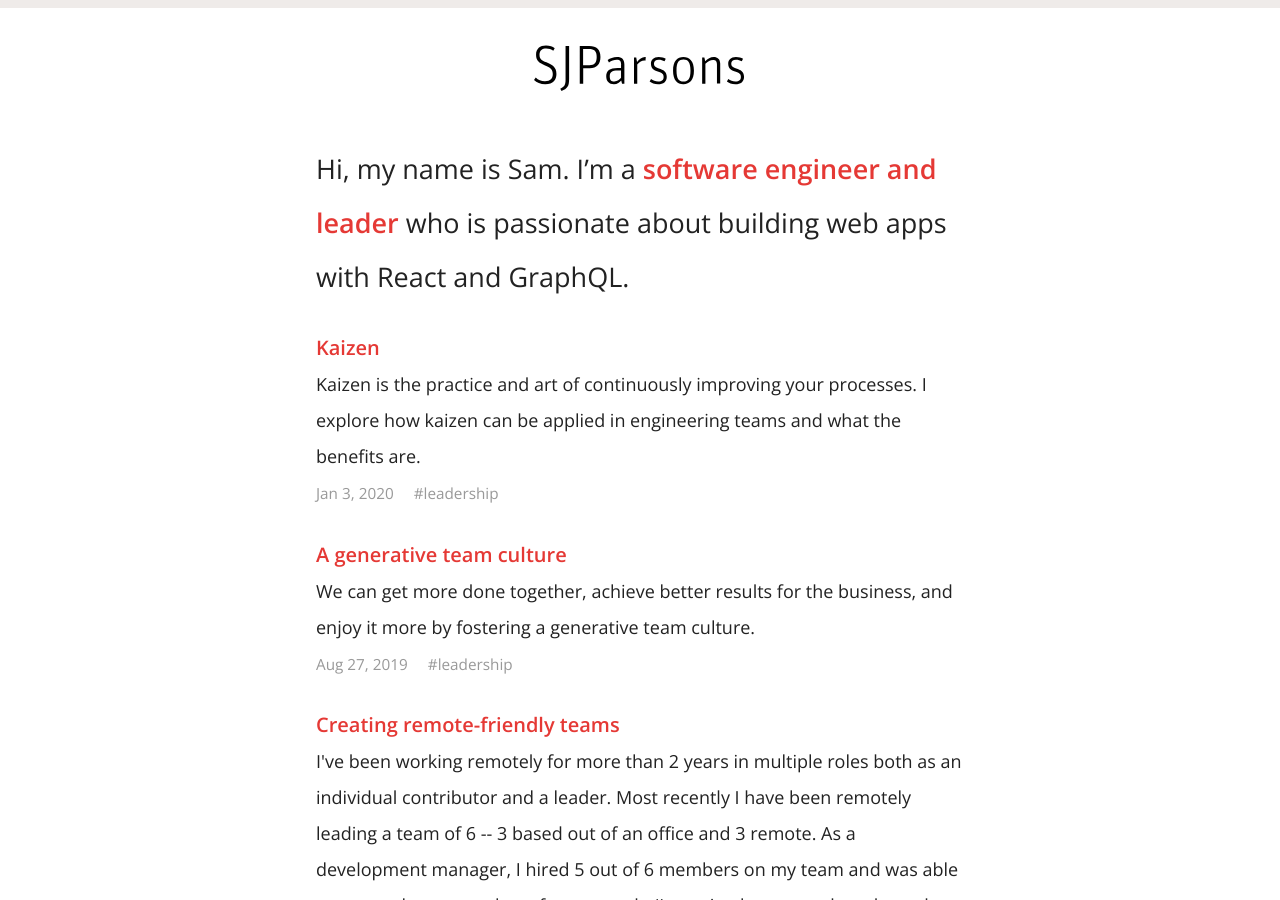
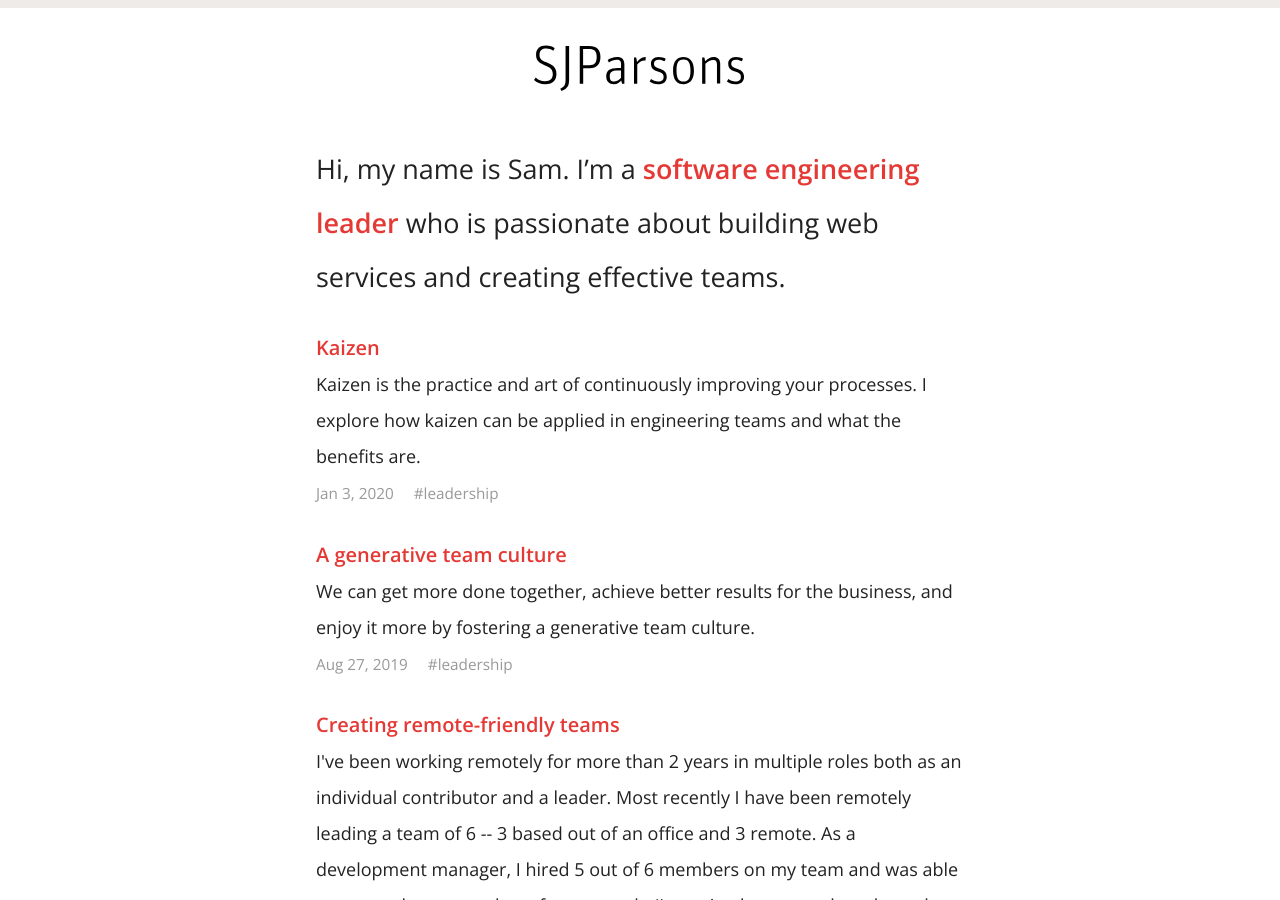
Before and after one commit to sjparsons/sjparsons.com, a Jekyll site: the page built from index.html, in a window 1280 px wide and 900 px high. Built offline with Jekyll 4.4.1, drawn with Linux system fonts in a browser that asks for light colours; comment, search, counter and statistics services are not loaded.

Commit message:
Update blurbs

```diff
--- a/_config.yml
+++ b/_config.yml
@@ -1,19 +1,17 @@
 # Site settings
 title: Sam Parsons
-tagline: software engineer and leader
+tagline: software engineering leader
 email: sjparsons@gmail.com
-description: "I'm a software engineer and leader who is passionate about building web apps with React and GraphQL"
+description: "I'm a software engineering leader who is passionate about building web services and creating effective teams."
 baseurl: ""
-url: "http://sjparsons.com" # the base hostname & protocol for your site
+url: "http://sjparsons.com"
 twitter: sjparsons
 
 permalink: "/:year/:month/:day/:title"
 
-# Build settings
 markdown: kramdown
 
 exclude:
-  - deploy.sh
   - README.md
   - css/bower_components
   - css/sjparsons.scss
--- a/_includes/footer.html
+++ b/_includes/footer.html
@@ -4,12 +4,10 @@
 <footer>
   <div class="wrapper">
 
-    <p class="footer__cta"><a href="/about/" class="button">About</a>  <a href="/work/" class="button">Work</a></p>
+    <p class="footer__cta"><a href="/about/" class="button">About</a></p>
 
     <p class="footer__social">
-    <a href="http://twitter.com/sjparsons"><span class="genericon genericon-twitter"></span></a>
     <a href="http://github.com/sjparsons"><span class="genericon genericon-github"></span></a>
-    <a href="https://www.linkedin.com/in/sjparsons"><span class="genericon genericon-linkedin"></span></a></p>
 
     <p><a href="{{ "/colophon/" | prepend: site.baseurl }}">Colophon</a> | <a href="{{ "/feed.xml" | prepend: site.baseurl }}">RSS</a> | &copy; Copyright 2015-{{ 'now' | date: "%Y" }} Sam Parsons. All rights reserved.</p>
 
--- a/index.html
+++ b/index.html
@@ -4,21 +4,20 @@ logo: large
 ---
 
 <div class="wrapper">
-
-
   <div class="profile">
-
-        <div class="profile__blurb">Hi, my name is Sam. I’m a
-          <a href="{{site.baseurl}}/about/">software engineer and leader</a> who is passionate about building web apps with React and GraphQL.</div>
-
-
-    </div><!-- .profile //-->
+    <div class="profile__blurb">
+      Hi, my name is Sam. I’m a
+      <a href="{{site.baseurl}}/about/">software engineering leader</a> who is
+      passionate about building web services and creating effective teams.
+    </div>
+  </div>
+  <!-- .profile //-->
 
   {% for post in site.posts %}
 
   <article class="post-fragment">
     <h4 class="post-fragment__title">
-                <a  href="{{ post.url | prepend: site.baseurl }}">{{ post.title }}</a>
+      <a href="{{ post.url | prepend: site.baseurl }}">{{ post.title }}</a>
     </h4>
 
     <div class="post-fragment__description">{{ post.excerpt }}</div>
@@ -36,6 +35,5 @@ logo: large
   </article>
 
   {% endfor %}
-
-
-</div><!-- .container //-->
+</div>
+<!-- .container //-->
```
Also changed, not shown: about.md (+2 -7 lines), work.md (deleted, +0 -76 lines). Lines whose indentation alone changed are shown as unchanged.
